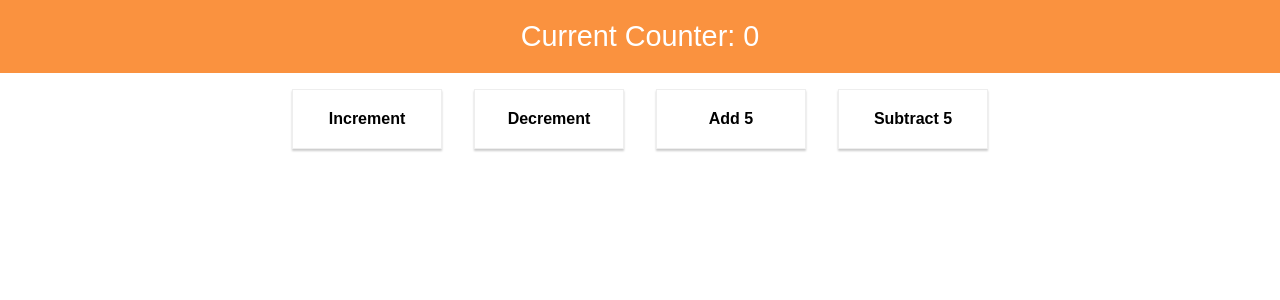
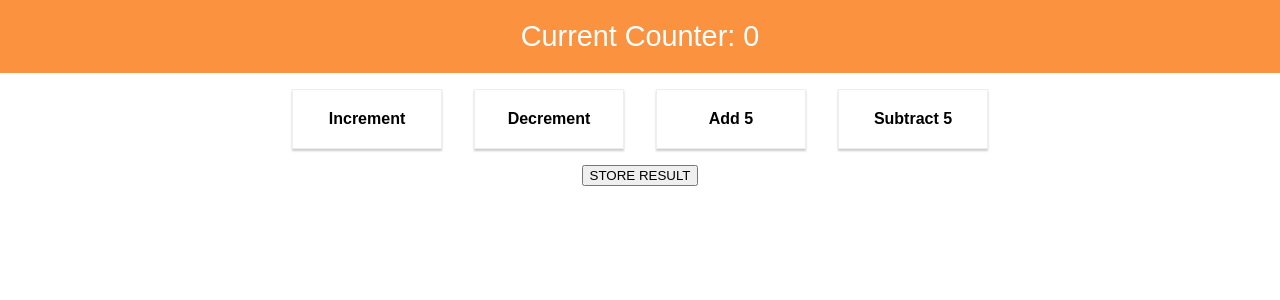
Before and after one commit to Chun-Lin/Redux-Practice, a React (Create React App) app: page / in a window 1280 px wide. Shown: the top 300 px of the page. Built offline with nearby package versions, Linux system fonts and the light colour scheme.

Commit message:
feat: add onStoreResult action type to handle store of value

```diff
--- a/src/containers/Counter/Counter.js
+++ b/src/containers/Counter/Counter.js
@@ -22,6 +22,13 @@ class Counter extends Component {
           label="Subtract 5"
           clicked={this.props.onSubstractCounter}
         />
+        <div>
+          <button onClick={this.props.onStoreResult}>STORE RESULT</button>
+        </div>
+
+        {this.props.storeResults.map(result => {
+          return <li key={result.id}>{result.value}</li>
+        })}
       </div>
     )
   }
@@ -30,6 +37,7 @@ class Counter extends Component {
 const mapStateToProps = state => {
   return {
     ctr: state.counter,
+    storeResults: state.results,
   }
 }
 
@@ -39,6 +47,7 @@ const mapDispatchToProps = dispatch => {
     onDecrementCounter: () => dispatch({ type: 'DECREMENT' }),
     onAddCounter: () => dispatch({ type: 'ADD' }),
     onSubstractCounter: () => dispatch({ type: 'SUBSTRACT' }),
+    onStoreResult: () => dispatch({ type: 'STORE_RESULT' }),
   }
 }
 
--- a/src/store/reducer.js
+++ b/src/store/reducer.js
@@ -1,5 +1,6 @@
 const initialState = {
   counter: 0,
+  results: [],
 }
 
 const reducer = (state = initialState, action) => {
@@ -25,6 +26,11 @@ const reducer = (state = initialState, action) => {
         ...state,
         counter: state.counter - 5,
       }
+    case 'STORE_RESULT':
+      return {
+        ...state,
+        results: [...state.results, { id: new Date(), value: state.counter }],
+      }
   }
 
   return state
```
